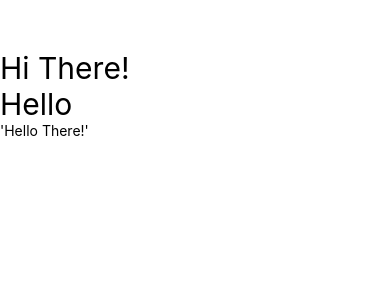
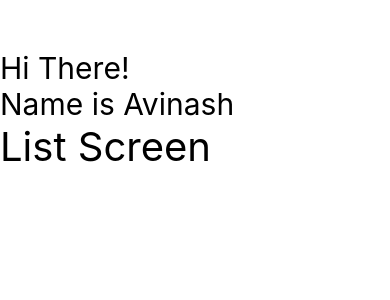
Before and after one commit to anchal66/ReactNativeTut, a React Native app: screen / in a window 390 px wide. Shown: the top 300 px of the page. Built offline with nearby package versions, Linux system fonts and the light colour scheme.

Commit message:
Making new componet other way

```diff
--- a/App.js
+++ b/App.js
@@ -2,12 +2,14 @@ import React from 'react';
 import { StyleSheet, Text, View } from 'react-native';
 import HomeScreen from './src/screens/HomeScreen';
 import ComponentScreen from './src/screens/ComponentsScreen';
+import ListScreen from './src/screens/ListScreen';
 
 export default function App() {
   return (
     <View>
       <HomeScreen />
       <ComponentScreen />
+      <ListScreen />
     </View>
   );
 }
--- a/src/screens/ComponentsScreen.js
+++ b/src/screens/ComponentsScreen.js
@@ -1,12 +1,11 @@
 import React from 'react';
 import { Text, StyleSheet, View } from 'react-native';
 
-const test = <Text>'Hello There!'</Text>;
+const name = 'Avinash';
 const ComponentScreen = () => {
     return (
         <View>
-              <Text style={styles.textStyle}>Hello</Text>
-               {test}
+              <Text style={styles.textStyle}>Name is {name}</Text>
         </View>
     );
 };
--- /dev/null
+++ b/src/screens/ListScreen.js
@@ -0,0 +1,15 @@
+import React from 'react';
+import {View, StyleSheet, Text} from 'react-native';
+
+export default function ListScreen(){
+    return <View>
+        <Text style={styles.listScreen}>List Screen</Text>
+    </View>
+
+}
+
+const styles=StyleSheet.create({
+    listScreen:{
+        fontSize: 40
+    }
+});
```
